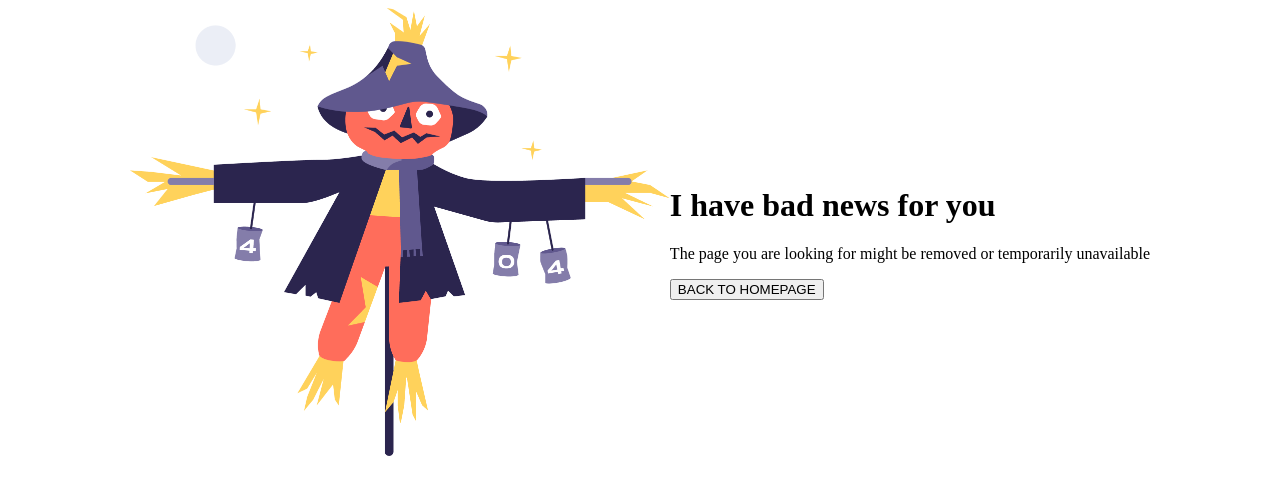
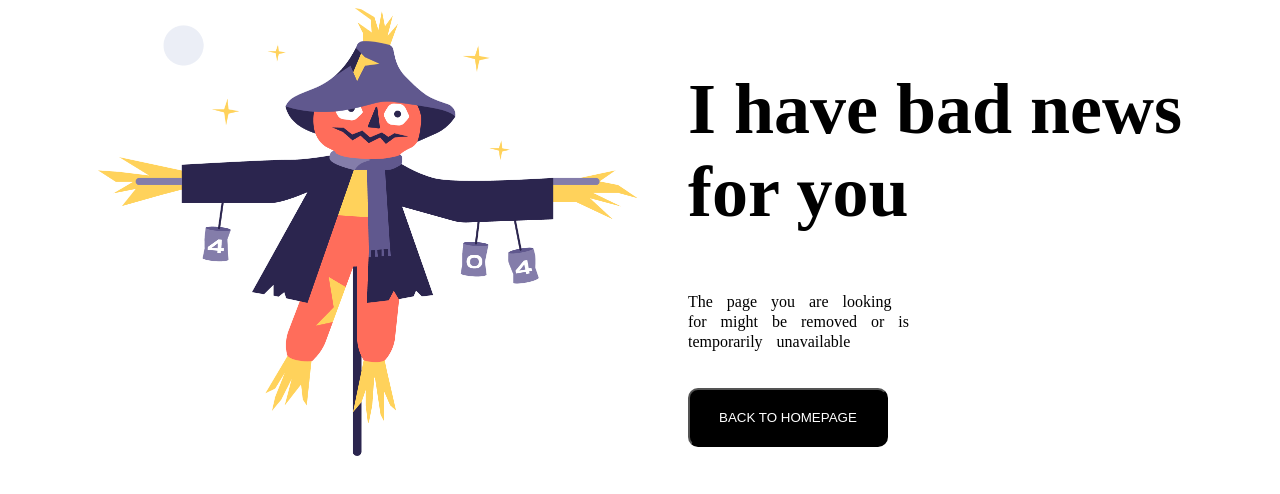
Before and after one commit to Chumki111/404-page-challenge, a plain HTML site: page index.html in a window 1280 px wide. Drawn offline with Linux system fonts and the light colour scheme.

Commit message:
added my third commit

```diff
--- a/index.html
+++ b/index.html
@@ -9,6 +9,11 @@
             display: flex;
             justify-content: center;
             align-items: center;
+            gap: 50px;
+            /* margin-top: 500px; */
+            /* border: 2px solid black; */
+            /* width: 1000px; */
+            margin: auto;
         }
         .container-photo{
             width: 540px;
@@ -16,6 +21,27 @@
         }
         img{
             width: 100%;
+        }
+        .title{
+            /* width: 580px;
+            height: 190px; */
+            font-size: 4.5em;
+            padding-bottom: 10px;
+        }
+        .desceiprion{
+            width: 380px;
+            height: 80px;
+            line-height:20px ;
+          word-spacing: 10px;
+
+
+        }
+        .btn{
+            background-color: black;
+            color: white;
+            padding: 20px 10px;
+            width: 200px;
+            border-radius: 10px;
         }
     </style>
 </head>
@@ -25,11 +51,13 @@
       <img src="Scarecrow.png" alt="">
         </div>
         <div class="container-description">
-            <h1>I have bad news for you</h1>
-            <p>The page you are looking for might be removed or temporarily unavailable</p>
-            <button>BACK TO HOMEPAGE</button>
+            <h1 class="title">I have bad news <br> for you</h1>
+            <p class="desceiprion"> The page you are looking <br> for might be removed or is <br> temporarily unavailable</p>
+            <button class="btn">BACK TO HOMEPAGE</button>
 
         </div>
+
     </div>
+    <!-- <span>Create bu username-dev challenge</span> -->
 </body>
 </html>
```
